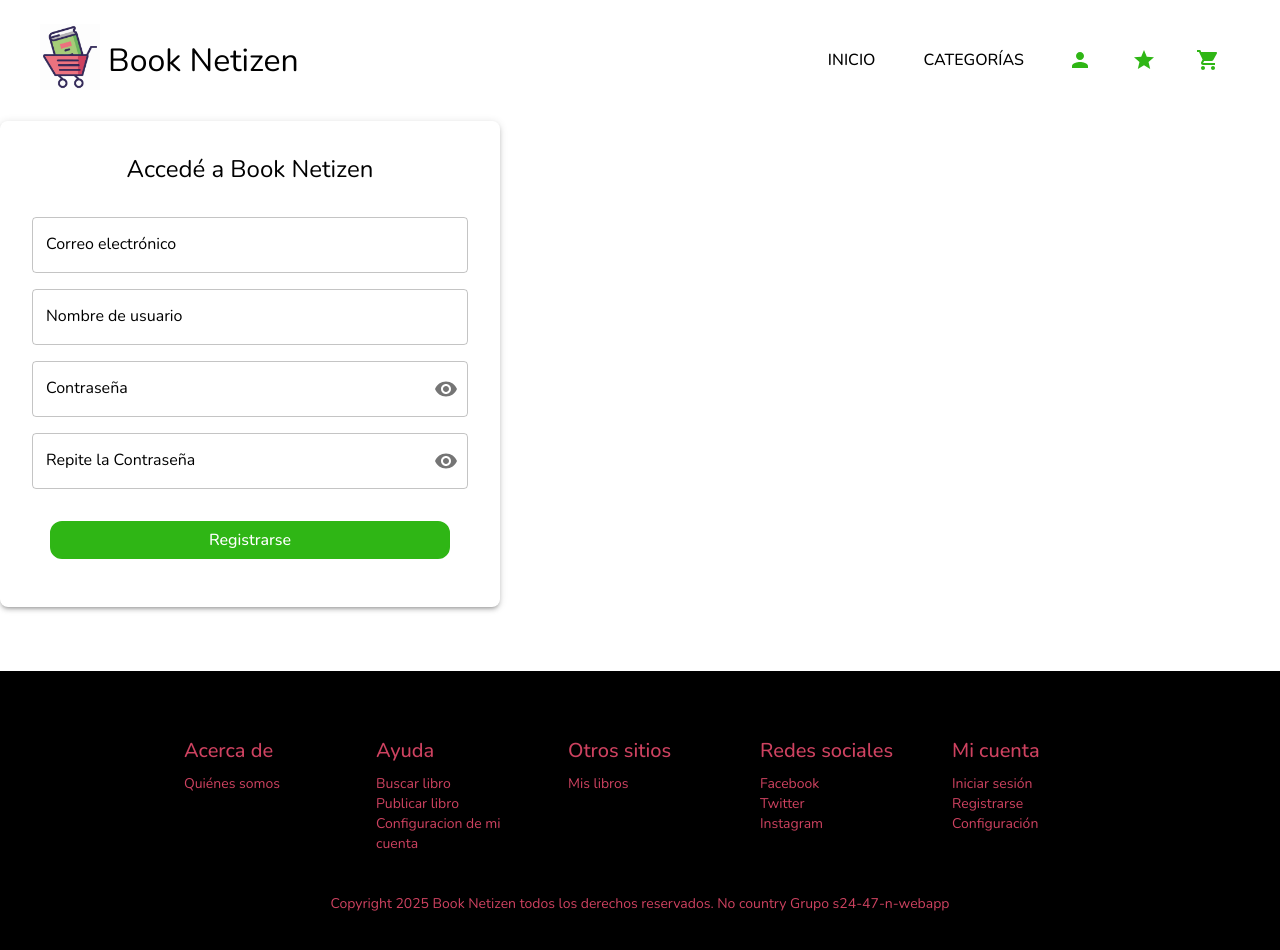
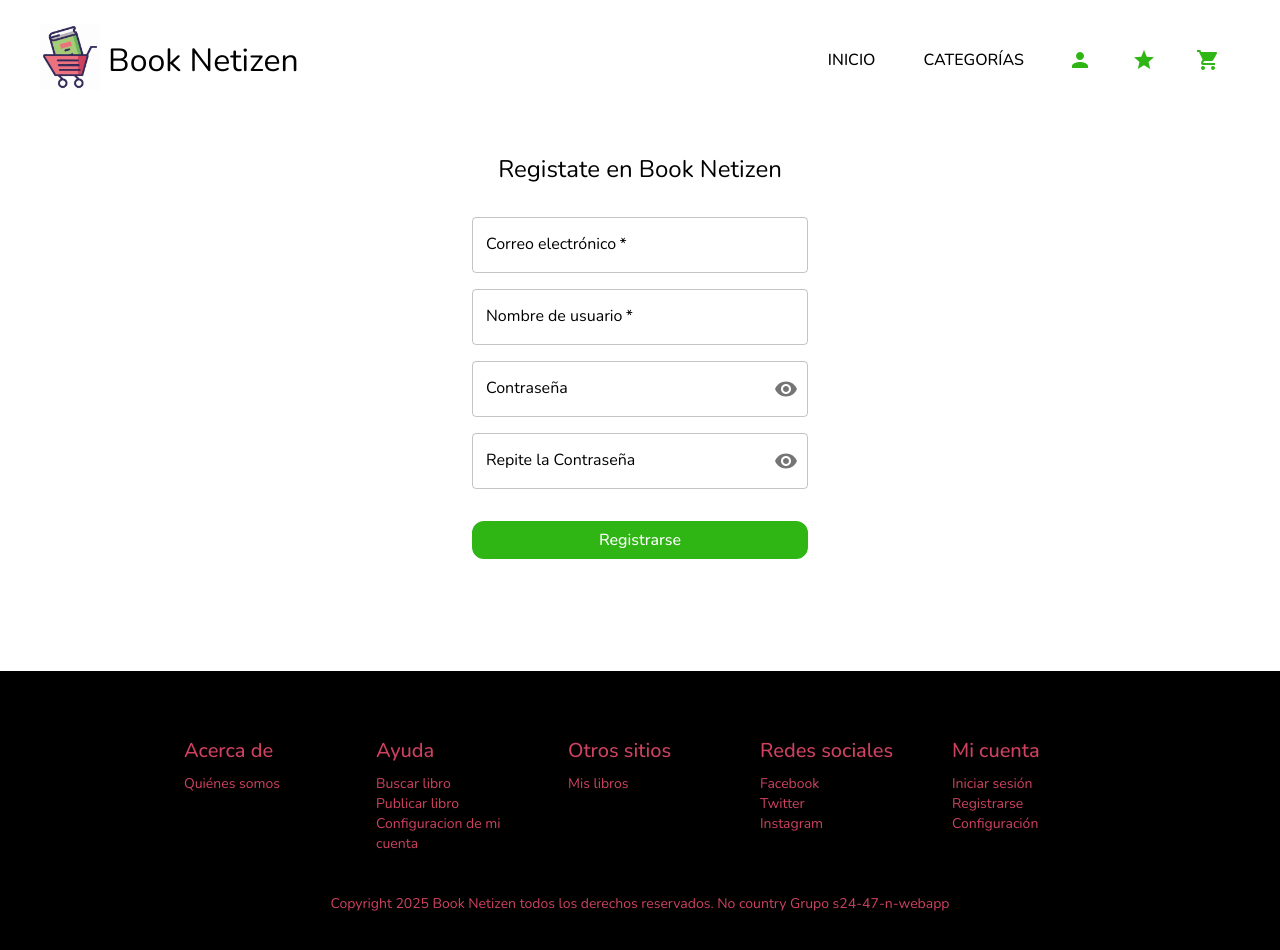
Before and after one commit to JuanSincich/BookNetizen-e-commerce-stack-MERN-Typescript, a React (Vite) app in the folder FRONTEND/: page /register in a window 1280 px wide. Shown: the top 950 px of the page. Built offline with nearby package versions, Linux system fonts and the light colour scheme.

Commit message:
login y register listos para conectar

```diff
--- a/FRONTEND/src/components/pages/Home.tsx
+++ b/FRONTEND/src/components/pages/Home.tsx
@@ -12,7 +12,7 @@ export default function Home() {
   return (
     <>
       {/*   <SearchBar /> */}
-      <Register />
+      {/*      <Register /> */}
       {/*       <Hero />
       <Carousel title="Los mas visitados" />
       <Carousel title="Los más vendidos" />
--- a/FRONTEND/src/components/pages/Register.tsx
+++ b/FRONTEND/src/components/pages/Register.tsx
@@ -1,5 +1,6 @@
 import { Visibility, VisibilityOff } from "@mui/icons-material";
 import {
+  Alert,
   Box,
   FormControl,
   IconButton,
@@ -8,16 +9,30 @@ import {
   OutlinedInput,
   TextField,
   Typography,
+  CircularProgress,
 } from "@mui/material";
-import { useState } from "react";
+import React, { useState } from "react";
 import SolidButton from "../uiComp/button/SolidButton";
+import axios from "axios";
 
 export default function Register() {
+  const [email, setEmail] = useState("");
+  const [username, setUsername] = useState("");
+  const [password, setPassword] = useState("");
+  const [confirmPassword, setConfirmPassword] = useState("");
+  const [passwordsMatch, setPasswordsMatch] = useState(true);
+  const [isEmailValid, setIsEmailValid] = useState(true);
+
   const [showPassword, setShowPassword] = useState(false);
-  const [showPassword2, setShowPassword2] = useState(false);
+  const [showConfirmPassword, setShowConfirmPassword] = useState(false);
+
+  const [loading, setLoading] = useState(false);
+  const [errorMessage, setErrorMessage] = useState<string | null>(null);
+  const [successMessage, setSuccessMessage] = useState<string | null>(null);
 
   const handleClickShowPassword = () => setShowPassword((show) => !show);
-  const handleClickShowPassword2 = () => setShowPassword2((show) => !show);
+  const handleClickConfirmPassword = () =>
+    setShowConfirmPassword((show) => !show);
 
   const handleMouseDownPassword = (
     event: React.MouseEvent<HTMLButtonElement>
@@ -25,50 +40,183 @@ export default function Register() {
     event.preventDefault();
   };
 
-  const handleMouseUpPassword = (
-    event: React.MouseEvent<HTMLButtonElement>
+  const handleEmailChange = (e: React.ChangeEvent<HTMLInputElement>) => {
+    setEmail(e.target.value);
+    validateEmail(e.target.value);
+  };
+  const handleUsernameChange = (e: React.ChangeEvent<HTMLInputElement>) =>
+    setUsername(e.target.value);
+  const handlePasswordChange = (e: React.ChangeEvent<HTMLInputElement>) => {
+    setPassword(e.target.value);
+    validatePasswords(e.target.value, confirmPassword);
+  };
+  const handleConfirmPasswordChange = (
+    e: React.ChangeEvent<HTMLInputElement>
   ) => {
+    setConfirmPassword(e.target.value);
+    validatePasswords(password, e.target.value);
+  };
+
+  const validatePasswords = (pass: string, confPass: string) => {
+    if (pass === confPass) {
+      setPasswordsMatch(true);
+    } else {
+      setPasswordsMatch(false);
+    }
+  };
+
+  const validateEmail = (emailToCheck: string) => {
+    // Regex para un formato básico de email (puedes buscar regex más complejos si lo necesitas)
+    const emailRegex = /^[^\s@]+@[^\s@]+\.[^\s@]+$/;
+    setIsEmailValid(emailRegex.test(emailToCheck));
+  };
+
+  const handleSubmit = async (event: React.FormEvent) => {
     event.preventDefault();
+
+    setErrorMessage(null);
+    setSuccessMessage(null);
+    setLoading(true);
+
+    if (!isEmailValid) {
+      setErrorMessage("Por favor, ingresa un correo electrónico válido.");
+      setLoading(false);
+      return;
+    }
+
+    if (!passwordsMatch) {
+      setErrorMessage("Las contraseñas no coinciden. Por favor, corrígelas.");
+      setLoading(false);
+      return;
+    }
+
+    const MIN_PASSWORD_LENGTH = 6; // Puedes ajustar este valor si lo deseas
+    if (password.length < MIN_PASSWORD_LENGTH) {
+      setErrorMessage(
+        `La contraseña debe tener al menos ${MIN_PASSWORD_LENGTH} caracteres.`
+      );
+      setLoading(false);
+      return;
+    }
+
+    const formData = {
+      email,
+      username,
+      password,
+    };
+
+    try {
+      const response = await axios.post(
+        "https://api.example.com/register",
+        formData
+      );
+      // ¡IMPORTANTE: ELIMINA ESTA LÍNEA en tu código final cuando tengas un backend real!
+      await new Promise((resolve) => setTimeout(resolve, 1500));
+
+      console.log("Registro exitoso:", response.data);
+      setSuccessMessage("¡Registro exitoso! Ahora puedes iniciar sesión.");
+
+      // Opcional: Limpiar el formulario después de un registro exitoso
+      setEmail("");
+      setUsername("");
+      setPassword("");
+      setConfirmPassword("");
+    } catch (error: any) {
+      if (axios.isAxiosError(error)) {
+        if (error.response) {
+          setErrorMessage(
+            error.response.data.message || "Error del servidor al registrar."
+          );
+          console.error(
+            "Error de respuesta del servidor:",
+            error.response.data
+          );
+        } else if (error.request) {
+          setErrorMessage(
+            "No se pudo conectar con el servidor. Verifica tu conexión a internet."
+          );
+          console.error("No se recibió respuesta del servidor:", error.request);
+        } else {
+          // Algo más causó el error al configurar la solicitud
+          setErrorMessage("Error al preparar la solicitud de registro.");
+          console.error("Error al configurar la solicitud:", error.message);
+        }
+      }
+    } finally {
+      setLoading(false); // Desactivar la carga
+    }
+
+    /*     console.log("Datos del formulario de registro:");
+    console.log("Email:", email);
+    console.log("Username:", username);
+    console.log("Password:", password);
+    console.log("Confirm Password:", confirmPassword); */
   };
+
   return (
     <Box
-      id="registro"
+      id="register-page-container"
       component="div"
       sx={{
-        maxWidth: 500,
-        p: 4,
-        boxShadow: 3,
-        borderRadius: 2,
+        display: "flex",
+        justifyContent: "center",
+        alignItems: "center",
       }}
     >
-      <Box sx={{ display: "flex", flexDirection: "column", gap: "2rem" }}>
+      <Box
+        sx={{
+          width: "400px",
+          maxWidth: 800,
+          p: 4,
+          /*   boxShadow: 3,
+          borderRadius: 2, */
+          display: "flex",
+          flexDirection: "column",
+          gap: "2rem",
+        }}
+      >
         <Typography variant="h5" textAlign="center">
-          Accedé a Book Netizen
+          Registate en Book Netizen
         </Typography>
         <Box
           component="form"
+          onSubmit={handleSubmit}
           sx={{
             display: "flex",
             flexDirection: "column",
             gap: "1rem",
           }}
         >
+          {successMessage && <Alert severity="success">{successMessage}</Alert>}
+          {errorMessage && <Alert severity="error">{errorMessage}</Alert>}
           <TextField
-            id="outlined-basic"
+            fullWidth
+            id="register-email"
             label="Correo electrónico"
             variant="outlined"
+            required
+            value={email}
+            onChange={handleEmailChange}
+            error={!isEmailValid && email.length > 0} // Error si no es válido y ya se escribió algo
+            helperText={
+              !isEmailValid && email.length > 0
+                ? "Ingresa un correo electrónico válido."
+                : ""
+            }
           />
           <TextField
-            id="outlined-basic"
+            fullWidth
+            id="register-username"
             label="Nombre de usuario"
             variant="outlined"
+            required
+            value={username}
+            onChange={handleUsernameChange}
           />
-          <FormControl /* sx={{ m: 1, width: "25ch" }} */ variant="outlined">
-            <InputLabel htmlFor="outlined-adornment-password">
-              Contraseña
-            </InputLabel>
+          <FormControl fullWidth variant="outlined">
+            <InputLabel htmlFor="register-password">Contraseña</InputLabel>
             <OutlinedInput
-              id="outlined-adornment-password"
+              id="register-password"
               type={showPassword ? "text" : "password"}
               endAdornment={
                 <InputAdornment position="end">
@@ -80,7 +228,7 @@ export default function Register() {
                     }
                     onClick={handleClickShowPassword}
                     onMouseDown={handleMouseDownPassword}
-                    onMouseUp={handleMouseUpPassword}
+                    /*  onMouseUp={handleMouseUpPassword} */
                     edge="end"
                   >
                     {showPassword ? <VisibilityOff /> : <Visibility />}
@@ -88,40 +236,67 @@ export default function Register() {
                 </InputAdornment>
               }
               label="Contraseña"
+              value={password}
+              onChange={handlePasswordChange}
+              error={
+                !passwordsMatch &&
+                password.length > 0 &&
+                confirmPassword.length > 0
+              }
             />
+            {!passwordsMatch &&
+              password.length > 0 &&
+              confirmPassword.length > 0 && (
+                <Typography
+                  variant="caption"
+                  color="error"
+                  sx={{ ml: 2, mt: 0.5 }}
+                >
+                  Las contraseñas no coinciden.
+                </Typography>
+              )}
           </FormControl>
-          <FormControl /* sx={{ m: 1, width: "25ch" }} */ variant="outlined">
-            <InputLabel htmlFor="outlined-adornment-password">
+          <FormControl fullWidth variant="outlined">
+            <InputLabel htmlFor="register-confirm-password">
               Repite la Contraseña
             </InputLabel>
             <OutlinedInput
-              id="outlined-adornment-password"
-              type={showPassword2 ? "text" : "password"}
+              id="register-confirm-password"
+              type={showConfirmPassword ? "text" : "password"}
               endAdornment={
                 <InputAdornment position="end">
                   <IconButton
                     aria-label={
-                      showPassword2
+                      showConfirmPassword
                         ? "hide the password"
                         : "display the password"
                     }
-                    onClick={handleClickShowPassword2}
+                    onClick={handleClickConfirmPassword}
                     onMouseDown={handleMouseDownPassword}
-                    onMouseUp={handleMouseUpPassword}
+                    /* onMouseUp={handleMouseUpPassword} */
                     edge="end"
                   >
-                    {showPassword2 ? <VisibilityOff /> : <Visibility />}
+                    {showConfirmPassword ? <VisibilityOff /> : <Visibility />}
                   </IconButton>
                 </InputAdornment>
               }
               label="Repite la contraseña"
+              value={confirmPassword}
+              onChange={handleConfirmPasswordChange}
             />
           </FormControl>
           <SolidButton
             type="submit"
-            text="Registrarse"
-            width="400px"
+            text={
+              loading ? (
+                <CircularProgress size={24} color="inherit" />
+              ) : (
+                "Registrarse"
+              )
+            }
+            width="100%"
             align="center"
+            disabled={loading}
           />
         </Box>
       </Box>
--- a/FRONTEND/src/components/uiComp/button/SolidButton.tsx
+++ b/FRONTEND/src/components/uiComp/button/SolidButton.tsx
@@ -3,10 +3,11 @@ import theme from "../../../theme/Theme";
 
 interface SingleButtonProps {
   type: "submit";
-  text: string;
+  text: React.ReactNode;
   style?: "main" | "light";
   width?: string;
   align?: "flex-start" | "center" | "flex-end";
+  disabled?: boolean;
 }
 
 export default function SolidButton({
--- a/FRONTEND/src/layout/layout.tsx
+++ b/FRONTEND/src/layout/layout.tsx
@@ -18,6 +18,10 @@ interface NavLink {
 
 export default function Layout() {
   const [loginOpen, setLoginOpen] = useState(false);
+
+  const handleCloseLoginModal = () => {
+    setLoginOpen(false);
+  };
 
   const navArrayLinks: NavLink[] = [
     { title: "Inicio", path: "/" },
@@ -75,7 +79,7 @@ export default function Layout() {
             width: { xs: "90%", sm: "auto" },
           }}
         >
-          <Login />
+          <Login onCloseModal={handleCloseLoginModal} />
         </Box>
       </Modal>
     </Box>
```
Also changed, not shown: FRONTEND/src/components/pages/Login.tsx (+6 -1 lines), FRONTEND/public/RegisterWomanNoBG.png (added), 1 other file (tests, documents, lock files or other folders).
